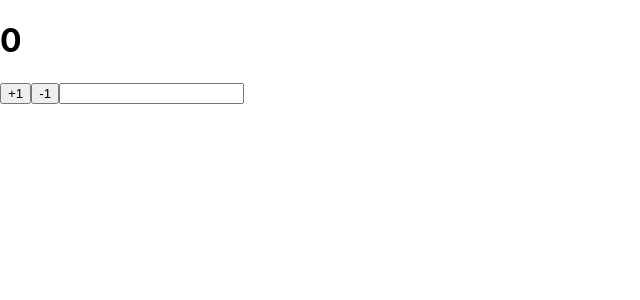
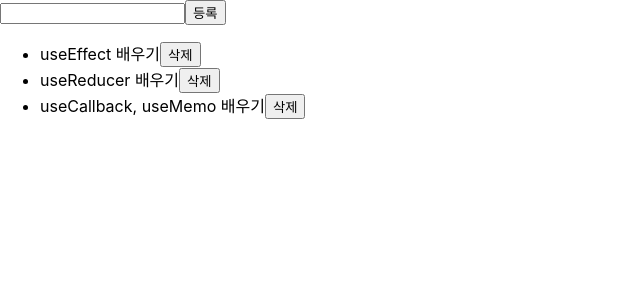
Before and after one commit to wizarddennis/20230128_react, a React (Create React App) app in the folder learn-react/: page / in a window 1280 px wide. Shown: the top 300 px of the page, without its empty margins (0-640 px from the left). Built offline with nearby package versions, Linux system fonts and the light colour scheme.

Commit message:
todoList 에 리듀서 사용
todoList 에 리듀서 사용

```diff
--- a/learn-react/src/component/todos/TodoCreate.jsx
+++ b/learn-react/src/component/todos/TodoCreate.jsx
@@ -1,10 +1,25 @@
+import { useState, useRef } from "react";
+
 //  입력창...
-function TodoCreate() {
-  <div>
-    <form>
-      <input type="text" />
-    </form>
-  </div>;
+function TodoCreate({ dispatch }) {
+  const [text, setText] = useState();
+  const nextId = useRef(4);
+
+  const handleText = (e) => setText(e.target.value);
+
+  const handleSubmit = (e) => {
+    e.preventDefault();
+    dispatch({ type: "create", id: nextId.current++, text });
+  };
+
+  return (
+    <div>
+      <form onSubmit={handleSubmit}>
+        <input type="text" onChange={handleText} />
+        <button>등록</button>
+      </form>
+    </div>
+  );
 }
 
 export default TodoCreate;
--- a/learn-react/src/component/todos/Todos.jsx
+++ b/learn-react/src/component/todos/Todos.jsx
@@ -1,12 +1,18 @@
 import { useReducer, useEffect } from "react";
-import Counter from "./Counter";
+//import Counter from "./Counter";
 import TodoCreate from "./TodoCreate";
 import TodoList from "./TodoList";
 
 // reducer 함수의 return 값이 상태로 업데이트 된다.
 function reducer(state, action) {
   //   console.log(state, action);
-  return [...state, { id: 4, text: "테스트", done: false }];
+  //return [...state, { id: 4, text: "테스트", done: false }];
+  switch (action.type) {
+    case "create":
+      return [...state, { id: action.id, text: action.text, done: false }];
+    default:
+      return state;
+  }
 }
 
 const initialState = [
@@ -23,16 +29,16 @@ function Todos() {
   console.log(todos);
 
   useEffect(() => {
-    dispatch({ test: "test" });
+    // dispatch({ test: "test" });
   }, []);
 
   //const handleCreate = () => {};
 
   return (
     <div>
-      {/*<TodoCreate />
-      <TodoList todos={todos} /> */}
-      <Counter />
+      <TodoCreate dispatch={dispatch} />
+      <TodoList todos={todos} />
+      {/* <Counter /> */}
     </div>
   );
 }
```
